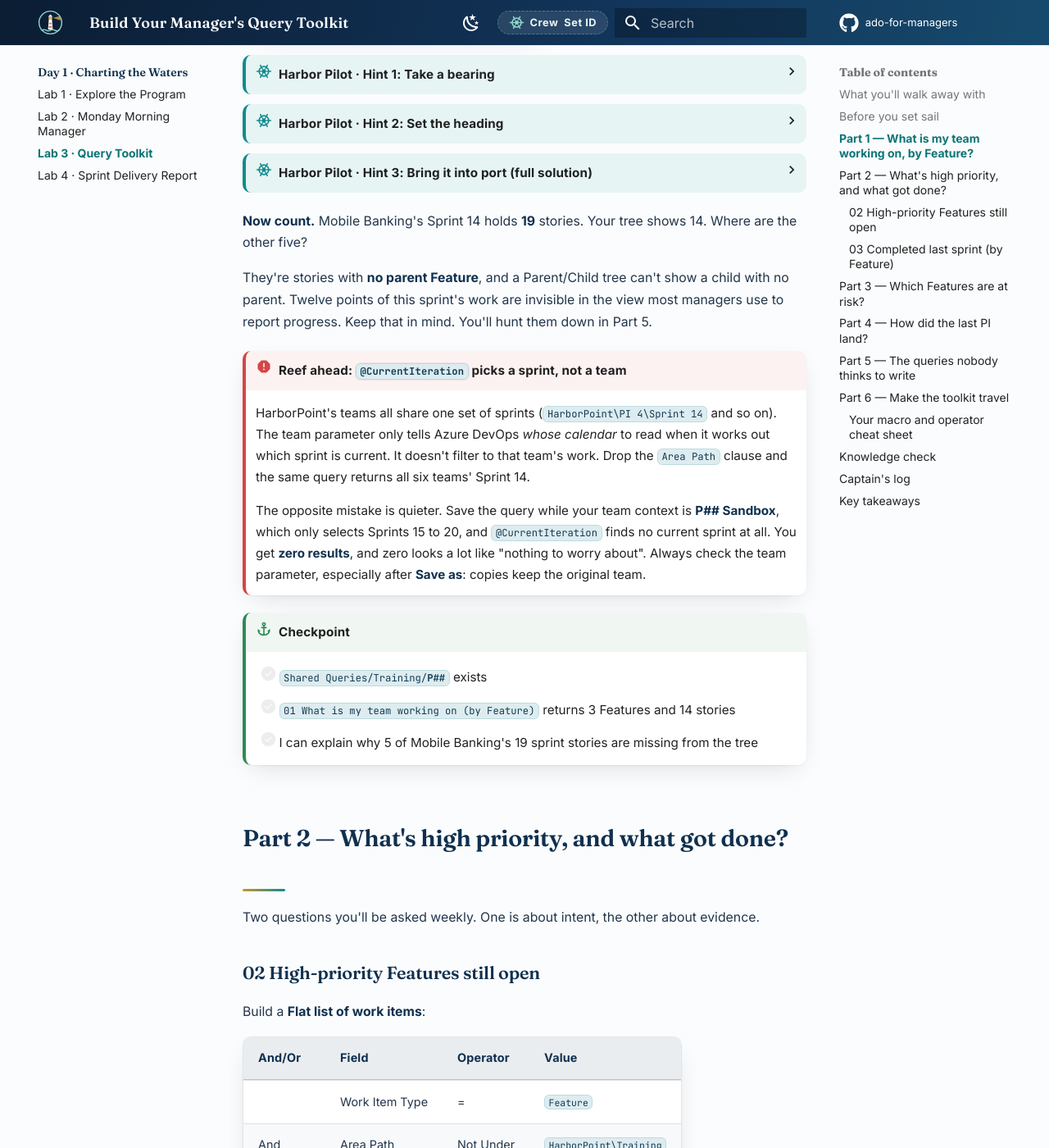
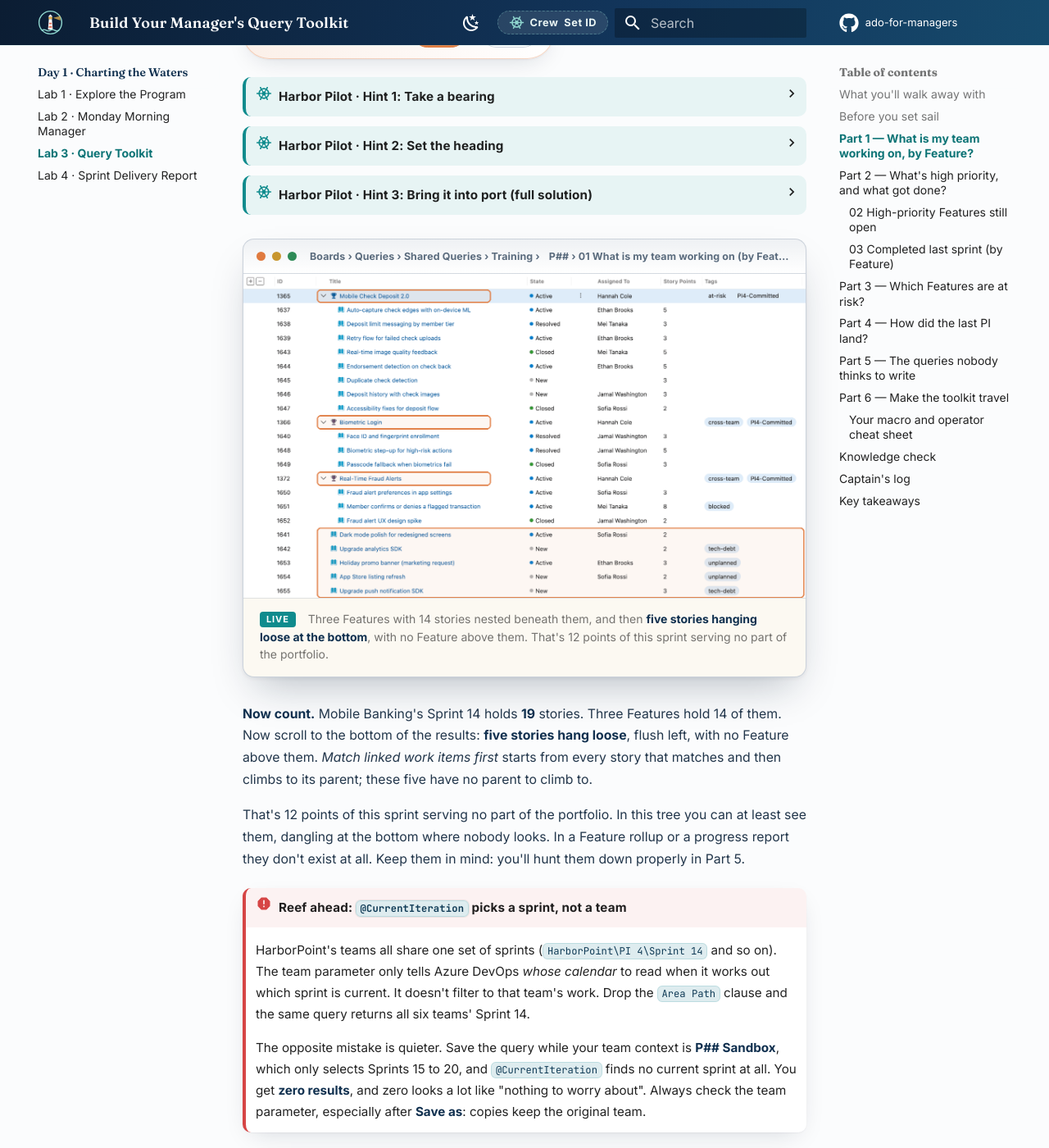
Before and after one commit to varoonsahgal/ado-for-managers, an MkDocs documentation site: the page built from docs/day-1/lab-03-query-toolkit.md, in a window 1280 px wide and 1400 px high, scrolled down 2720 px. Shown: the whole window at 82% size. Built offline with MkDocs 1.6.1 and Material for MkDocs 9.7.7, drawn with Linux system fonts in a browser that asks for light colours; comment, search, counter and statistics services are not loaded; some of the changed text lies outside the part shown.

Commit message:
Labs 2-3 validated live: queries, tree orphans, editor labels, eight more screenshots

````diff
--- a/docs/day-1/lab-03-query-toolkit.md
+++ b/docs/day-1/lab-03-query-toolkit.md
@@ -35,9 +35,7 @@ Thirty years, and every Monday somebody asks me the same five questions. What's
 ## Before you set sail
 
 - **Access:** Basic. Contribute is already granted on `Shared Queries/Training`, so you can save shared queries there and nowhere else in **Shared Queries**.
-- **Find (or create) your folder (2 minutes):** **Boards › Queries**, **All** tab, expand `Shared Queries/Training`. Your instructor may have pre-created `P##` (it already holds a `Lab 11 - Inherited queries` sub-folder you'll use on Day 3). If it isn't there, select **New folder**, **Name** `P##`, **Folder** `Shared Queries/Training`. Every query in this lab goes there. (Your Day 2 dashboards reuse them, and the capstone on Day 3 does too.)
-
-    <!-- VERIFY: where "New folder" sits in New Boards Hub (toolbar on the All tab vs the More actions menu of the Training folder). -->
+- **Find (or create) your folder (2 minutes):** **Boards › Queries**, **All** tab, expand `Shared Queries/Training`. Your instructor may have pre-created `P##` (it already holds a `Lab 11 - Inherited queries` sub-folder you'll use on Day 3). If it isn't there, select **New folder** in the toolbar, enter the **Name** `P##`, and pick `Shared Queries/Training` as its location. Every query in this lab goes there. (Your Day 2 dashboards reuse them, and the capstone on Day 3 does too.)
 
 - **Read-only:** queries are views, so nothing you build changes anyone's work. Never bulk-edit from results in this lab.
 - **The sandbox fence:** thirty participant sandboxes under `HarborPoint\Training` hold copies of real Features. Every project-wide Feature query needs `Area Path` `Not Under` `HarborPoint\Training`, or your portfolio fills up with your classmates' homework.
@@ -60,9 +58,7 @@ You did this by eye in Lab 2. Now make it a question anyone can rerun.
     **Tree of work items**. Top level: Features. Linked items: User Stories in Mobile Banking's area, with `Iteration Path` `=` `@CurrentIteration` set to the **Mobile Banking** team. In the tree options choose **Match linked work items first**, so you start from the sprint's stories and climb to their Features, instead of listing every Feature in the project.
 
 ??? pilot "Harbor Pilot · Hint 3: Bring it into port (full solution)"
-    1. **Boards › Queries** › **New** › **New query**. Set **Type of query** to **Tree of work items**, type of tree **Parent/Child**, and select **Match linked work items first**.
-
-        <!-- VERIFY: labels "Type of query" vs "Query type", "Type of tree", and the option text "Match linked work items first" in New Boards Hub. -->
+    1. **Boards › Queries** › **New** › **New query**. Set **Query type** to **Tree of work items**. Below the clause grids, set **Filter options** to **Match linked work items first** and leave **Type of tree** at **Parent/Child**.
 
     2. **Filters for top level work items**:
 
@@ -78,9 +74,7 @@ You did this by eye in Lab 2. Now make it a question anyone can rerun.
         | And | Area Path | Under | `HarborPoint\Digital\Mobile Banking` |
         | And | Iteration Path | = | `@CurrentIteration` · team `Mobile Banking` |
 
-        When you pick `@CurrentIteration`, the editor adds a team parameter from your current team context. Change it to **Mobile Banking**.
-
-        <!-- VERIFY: where the @CurrentIteration team parameter appears in New Boards Hub (beside or below the value) and how to change it. -->
+        When you pick `@CurrentIteration`, a second box appears directly beneath the value, holding a team such as `[HarborPoint]\Mobile Banking`. It starts with your current team context. Open it and choose **Mobile Banking**.
 
     4. **Column options**: `Title`, `State`, `Assigned To`, `Story Points`, `Tags`. **Run query**, then **Expand all**.
     5. **Save** as `01 What is my team working on (by Feature)` in `Shared Queries/Training/P##`.
@@ -101,13 +95,17 @@ You did this by eye in Lab 2. Now make it a question anyone can rerun.
         ```
         The saved form also carries the team's ID inside the `@currentIteration(...)` parameter. Tree queries ignore `ORDER BY`.
 
-<!-- SHOT: lab03-q1-tree | Boards › Queries › Shared Queries/Training/P##/01 What is my team working on (by Feature), Results tab, Expand all | crop: results grid; highlight the three Feature rows (Mobile Check Deposit 2.0, Biometric Login, Real-Time Fraud Alerts) -->
+<figure class="hp-shot" data-shot="lab03-q1-tree" markdown>
+<div class="hp-shot__bar" aria-hidden="true"><i></i><i></i><i></i><span>Boards › Queries › Shared Queries › Training › P## › 01 What is my team working on (by Feature)</span></div>
 
-**Now count.** Mobile Banking's Sprint 14 holds **19** stories. Your tree shows 14. Where are the other five?
+![Three Features with 14 stories nested beneath them, and then five stories hanging loose at the bottom, with no Feature above them. That's 12 points of this sprint serving no part of the portfolio.](../assets/shots/lab03-q1-tree.png){ loading=lazy }
 
-They're stories with **no parent Feature**, and a Parent/Child tree can't show a child with no parent. Twelve points of this sprint's work are invisible in the view most managers use to report progress. Keep that in mind. You'll hunt them down in Part 5.
+<figcaption markdown>Three Features with 14 stories nested beneath them, and then **five stories hanging loose at the bottom**, with no Feature above them. That's 12 points of this sprint serving no part of the portfolio.</figcaption>
+</figure>
 
-<!-- VERIFY: that with "Match linked work items first", unparented stories matching the linked filter do not appear at all (expected), rather than as loose top-level rows. -->
+**Now count.** Mobile Banking's Sprint 14 holds **19** stories. Three Features hold 14 of them. Now scroll to the bottom of the results: **five stories hang loose**, flush left, with no Feature above them. *Match linked work items first* starts from every story that matches and then climbs to its parent; these five have no parent to climb to.
+
+That's 12 points of this sprint serving no part of the portfolio. In this tree you can at least see them, dangling at the bottom where nobody looks. In a Feature rollup or a progress report they don't exist at all. Keep them in mind: you'll hunt them down properly in Part 5.
 
 !!! reef "Reef ahead: `@CurrentIteration` picks a sprint, not a team"
     HarborPoint's teams all share one set of sprints (`HarborPoint\PI 4\Sprint 14` and so on). The team parameter only tells Azure DevOps *whose calendar* to read when it works out which sprint is current. It doesn't filter to that team's work. Drop the `Area Path` clause and the same query returns all six teams' Sprint 14.
@@ -117,7 +115,7 @@ They're stories with **no parent Feature**, and a Parent/Child tree can't show a
 !!! checkpoint "Checkpoint"
     - [ ] `Shared Queries/Training/P##` exists
     - [ ] `01 What is my team working on (by Feature)` returns 3 Features and 14 stories
-    - [ ] I can explain why 5 of Mobile Banking's 19 sprint stories are missing from the tree
+    - [ ] I can explain why 5 of Mobile Banking's 19 sprint stories sit at the bottom of the tree with no Feature above them
 
 ## Part 2 — What's high priority, and what got done?
 
@@ -158,7 +156,7 @@ Add columns `Node Name`, `State`, `Target Date` and `Tags`. **Node Name** shows
     "Last sprint" relative to now is a macro with an offset. "Both Digital teams" is one area with its children.
 
 ??? pilot "Harbor Pilot · Hint 2: Set the heading"
-    `Iteration Path` `=` `@CurrentIteration - 1` with team `Mobile Banking` (the sprints are shared, so either Digital team gives the same answer), `Area Path` `Under` `HarborPoint\Digital`, `State` `=` `Closed`, `Work Item Type` `=` `User Story`. For the tree version, change **Type of query**. Those clauses move to the linked-items grid, and `Work Item Type = Feature` goes on top.
+    `Iteration Path` `=` `@CurrentIteration - 1` with team `Mobile Banking` (the sprints are shared, so either Digital team gives the same answer), `Area Path` `Under` `HarborPoint\Digital`, `State` `=` `Closed`, `Work Item Type` `=` `User Story`. For the tree version, change **Query type**. Those clauses move to the linked-items grid, and `Work Item Type = Feature` goes on top.
 
 ??? pilot "Harbor Pilot · Hint 3: Bring it into port (full solution)"
     **Flat version** (**Flat list of work items**):
@@ -170,15 +168,15 @@ Add columns `Node Name`, `State`, `Target Date` and `Tags`. **Node Name** shows
     | And | State | = | `Closed` |
     | And | Iteration Path | = | `@CurrentIteration - 1` · team `Mobile Banking` |
 
+    Type the offset straight into the value box: `@CurrentIteration - 1`. The team box appears beneath it, as before.
+
     **Expected:** **22** stories. Mobile Banking closed 12 of them (44 points) and Digital Accounts closed 10 (26 points).
 
     **Tree version:** **Tree of work items**, **Match linked work items first**, top level `Work Item Type = Feature`, and the four clauses above in the linked grid. Save as `03 Completed last sprint (by Feature)`.
 
-    **Expected:** five Features with **15** stories beneath them: `Mobile Check Deposit 2.0` (3), `Biometric Login` (3), `Online Account Opening` (5), `Spending Insights` (2) and `Paperless Statements & Documents` (2). Paperless Statements is the one that **closed** in Sprint 13.
+    **Expected:** five Features with **15** stories nested beneath them, and the other **7** hanging loose at the bottom: `Mobile Check Deposit 2.0` (3), `Biometric Login` (3), `Online Account Opening` (5), `Spending Insights` (2) and `Paperless Statements & Documents` (2). Paperless Statements is the one that **closed** in Sprint 13.
 
     **The gap:** 22 − 15 = **7 orphan stories**, six of them Mobile Banking's. Those six carried 23 of Mobile's 44 points. More than half of what Mobile finished last sprint served no Feature at all.
-
-    <!-- VERIFY: how "@CurrentIteration - 1" is entered in New Boards Hub (offset typed into the value, or chosen from the macro list). -->
 
 **Judgment:** the flat list says "Digital was busy". The tree says what the work *bought*. When the flat count is much bigger than the tree count, ask what the team was doing instead.
 
@@ -240,9 +238,21 @@ This is the query leadership will actually forward, so it's the one most worth g
         ORDER BY [Microsoft.VSTS.Scheduling.TargetDate]
         ```
 
-<!-- SHOT: lab03-q4-editor | Query editor for Shared Queries/Training/P##/04 Features at risk, showing the grouped Or clauses (Target Date, Risk, Tags) with the group bracket | crop: clause grid; highlight the group bracket and the And on its first clause -->
+<figure class="hp-shot" data-shot="lab03-q4-editor" markdown>
+<div class="hp-shot__bar" aria-hidden="true"><i></i><i></i><i></i><span>Boards › Queries › Shared Queries › Training › P## › 04 Features at risk › Editor</span></div>
 
-<!-- SHOT: lab03-q4-results | Results of 04 Features at risk, sorted by Target Date, columns Title, State, Node Name, Target Date, Risk, Tags | crop: grid with all 8 rows; highlight Agent Knowledge Base (Active, past target) and Real-Time Fraud Alerts (Risk 1 - High, no at-risk tag) -->
+![The bracket beside Target Date marks a group: three Or alternatives joined to the rest by one And. Without it, the Or clauses leak and closed Features flood the list.](../assets/shots/lab03-q4-editor.png){ loading=lazy }
+
+<figcaption markdown>The bracket beside **Target Date** marks a group: three **Or** alternatives joined to the rest by one **And**. Without it, the Or clauses leak and closed Features flood the list.</figcaption>
+</figure>
+
+<figure class="hp-shot" data-shot="lab03-q4-results" markdown>
+<div class="hp-shot__bar" aria-hidden="true"><i></i><i></i><i></i><span>Boards › Queries › Shared Queries › Training › P## › 04 Features at risk › Results</span></div>
+
+![Eight Features, sorted by Target Date. Agent Knowledge Base is still Active a month past its date. Real-Time Fraud Alerts, the portfolio's top priority, is here only because someone set Risk: it has no at-risk tag.](../assets/shots/lab03-q4-results.png){ loading=lazy }
+
+<figcaption markdown>Eight Features, sorted by Target Date. `Agent Knowledge Base` is still Active a month past its date. `Real-Time Fraud Alerts`, the portfolio's top priority, is here only because someone set **Risk**: it has no `at-risk` tag.</figcaption>
+</figure>
 
 **Why +21 and not +30?** `@Today` moves every day, so a date window is a moving target. From where we are, in week 2 of Sprint 14, 21 days reaches into Sprint 16 but stops short of its last day, when five Features are due. A 30-day window crosses that line partway through this course, and the list jumps from 8 to 12 without a single Feature changing. When you pick a window, pick it on purpose, and put it in the query's name or description so readers know what "soon" means.
 
@@ -286,9 +296,7 @@ Columns: `Work Item Type`, `Title`, `State`, `Node Name`, `Iteration Path`. Sort
 
 **Read the Features first.** Three were planned for PI 3: `Mobile App Redesign` and `Online Appointment Scheduling`, both Closed, and `Agent Knowledge Base`, still **Active**. Did PI 3 deliver two Features or three? Functionally three; the record says two. Someone has to decide which number goes in the PI report, and fix the record.
 
-**Then the stories.** Nearly all are Closed. The exceptions are all Member Support's: stories still **Active** in Sprint 12, which ended weeks ago, and stories left in **Resolved**. Open work in a closed PI is either forgotten or finished and never closed. Neither is a delivery problem, but both make reports lie.
-
-<!-- VERIFY: the exact non-Closed story rows under PI 3 (expected: Member Support's 3 Active Sprint 12 zombies and 2 Resolved Sprint 12 stories; check whether any Removed stories also sit under PI 3). -->
+**Then the stories.** Nearly all are Closed. The five exceptions are all Member Support's, all in Sprint 12, which ended weeks ago: three still **Active** (`Escalation rules for priority members`, `Agent presence indicator`, `Request attachment virus scanning`) and two left in **Resolved** (`Request status change audit log`, `Request priority levels`). Open work in a closed PI is either forgotten or finished and never closed. Neither is a delivery problem, but both make reports lie.
 
 !!! reef "Reef ahead: “open” means more than `<> Closed`"
     The quick way to write "still open" is `State <> Closed`. It also counts **Removed** items, which were descoped and will never be done, and **Resolved** ones, which may be finished and waiting for someone to close them. Use `State Not In Closed,Removed` for "not finished", and look at Resolved separately. One of Leo's dashboard queries makes this exact mistake. You'll audit it in Lab 11.
@@ -323,9 +331,7 @@ Every query so far looked at work that's linked to the portfolio. These three lo
 
     **Filters for linked work items**: `Work Item Type` `=` `Feature`.
 
-    **Filter options**: **Only return items that do not have matching links**. **Types of links**: **Return selected link types**, ticking only **Parent**.
-
-    <!-- VERIFY: exact wording "Only return items that do not have matching links" (Learn: "don't have") and "Return selected link types" in New Boards Hub. -->
+    **Filter options** (below the clause grids): **Only return items that do not have matching links**. **Types of links**: **Return selected link types**, then tick only **Parent** in the row of link-type checkboxes.
 
     Columns: `Title`, `State`, `Assigned To`, `Story Points`, `Tags`. Save as `06 Orphan work`.
 
@@ -333,7 +339,13 @@ Every query so far looked at work that's linked to the portfolio. These three lo
 
     Widen it to `Area Path` `Under` `HarborPoint\Digital` and you'll find **6**. Digital Accounts has exactly one.
 
-<!-- SHOT: lab03-q6-orphans | Results of Shared Queries/Training/P##/06 Orphan work (Work items and direct links, Mobile Banking current sprint, no Parent link) | crop: 5 rows with Title, Story Points, Tags; highlight the unplanned and tech-debt tags -->
+<figure class="hp-shot" data-shot="lab03-q6-orphans" markdown>
+<div class="hp-shot__bar" aria-hidden="true"><i></i><i></i><i></i><span>Boards › Queries › Shared Queries › Training › P## › 06 Orphan work (Work items and direct links)</span></div>
+
+![The one query type that can ask what's missing: Only return items that do not have matching links, with only Parent ticked. Five stories, 12 points: two unplanned asks and two tech-debt upgrades.](../assets/shots/lab03-q6-orphans.png){ loading=lazy }
+
+<figcaption markdown>The one query type that can ask *what's missing*: **Only return items that do not have matching links**, with only **Parent** ticked. Five stories, 12 points: two `unplanned` asks and two `tech-debt` upgrades.</figcaption>
+</figure>
 
 **Judgment:** not all orphan work is bad. SDK upgrades are real hygiene. The problem is that it's **invisible**: it moves no Feature's progress, so it reads as "the team is slow" when the team is busy with work nobody prioritized. The fix isn't a ban, it's a home: give tech debt its own Feature, and make mid-sprint requests an explicit trade-off.
 
@@ -382,7 +394,13 @@ Every query so far looked at work that's linked to the portfolio. These three lo
 
 A toolkit nobody opens is a hobby. Make it reachable.
 
-<!-- SHOT: lab03-toolkit-folder | Boards › Queries › All › Shared Queries › Training › P## expanded, showing queries 01 to 08 in order | crop: folder tree and query list -->
+<figure class="hp-shot" data-shot="lab03-toolkit-folder" markdown>
+<div class="hp-shot__bar" aria-hidden="true"><i></i><i></i><i></i><span>Boards › Queries › All › Shared Queries › Training › P##</span></div>
+
+![The finished toolkit: eight questions, numbered in reading order, in a shared folder where dashboards can use them. The icons tell you the query type at a glance: flat, tree or direct links.](../assets/shots/lab03-toolkit-folder.png){ loading=lazy }
+
+<figcaption markdown>The finished toolkit: eight questions, numbered in reading order, in a shared folder where dashboards can use them. The icons tell you the query type at a glance: flat, tree or direct links.</figcaption>
+</figure>
 
 - **Favorite the ones you'll use:** the star next to `01`, `04` and `06` on the **All** tab puts them on your **Favorites** tab.
 - **Send the link, not a screenshot:** **More actions** (…) › **Copy query URL** gives anyone in the project the live result. Links to **My Queries** only work for you.
````
Also changed, not shown: other parts of docs/day-1/lab-03-query-toolkit.md (+1 -1 lines), docs/day-1/lab-02-monday-morning-manager.md (+23 -7 lines), docs/start/environment.md (+10 -2 lines), docs/assets/shots/lab02-current-sprint-by-feature.png (added), docs/assets/shots/lab02-f2-children-iterations.png (added), docs/assets/shots/lab02-stale-query.png (added), docs/assets/shots/lab03-q1-tree.png (added), docs/assets/shots/lab03-q4-editor.png (added), docs/assets/shots/lab03-q4-results.png (added), docs/assets/shots/lab03-q6-orphans.png (added), docs/assets/shots/lab03-toolkit-folder.png (added), docs/assets/shots/start-env-shared-queries.png (added), 1 other file.
